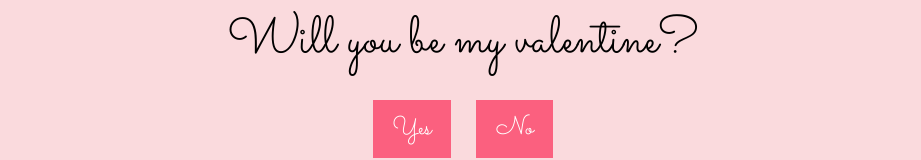
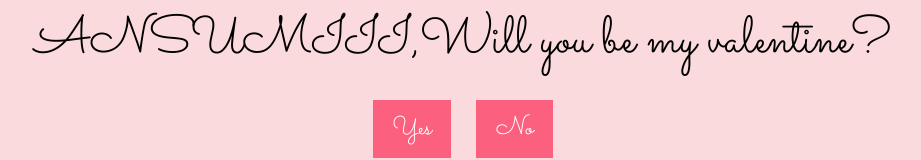
Before and after one commit to Abhinav8997/ansumiiiiii, a plain HTML site: page index.html in a window 1280 px wide. Shown: the part 471-631 px from the top of the page, without its empty margins (177-1098 px from the left). Drawn offline with Linux system fonts and the light colour scheme.

Commit message:
Update index.html

```diff
--- a/index.html
+++ b/index.html
@@ -11,7 +11,7 @@
     <div id="container">
         <div id="image-container"></div> <!-- Container for displaying images -->
         <div id="text-container">
-            <div id="question">Will you be my valentine?</div> <!-- Question -->
+            <div id="question">ANSUMIII,Will you be my valentine?</div> <!-- Question -->
             <div id="options">
                 <button id="yes-button" onclick="selectOption('yes')">Yes</button> <!-- Yes button -->
                 <button id="no-button" onclick="selectOption('no')">No</button> <!-- No button -->
```
